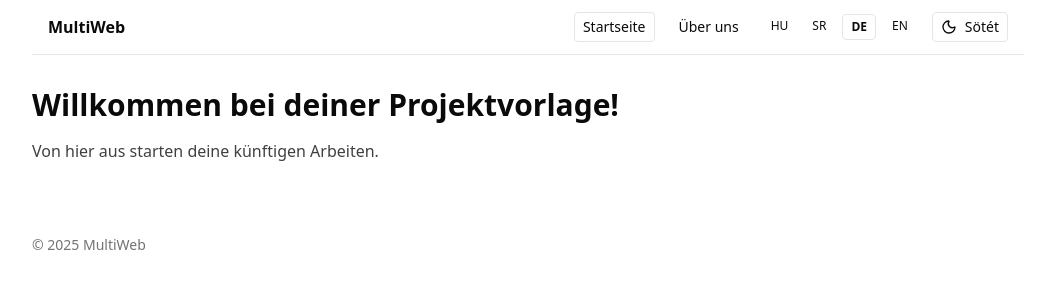
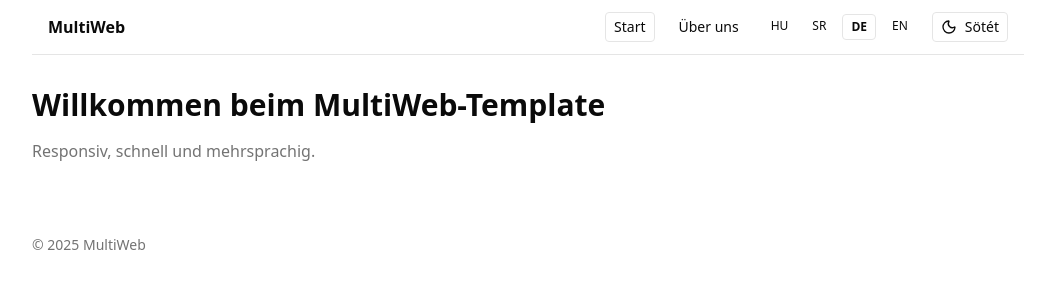
Before and after one commit to butus77/multiweb-template, a Next.js app: page /de in a window 1280 px wide. Shown: the top 300 px of the page, without its empty margins (112-1167 px from the left). Built offline with nearby package versions, Linux system fonts and the light colour scheme.

Commit message:
nyelvi utvonalak osszekotese, tisztazasa

```diff
--- a/messages/de.json
+++ b/messages/de.json
@@ -1,6 +1,18 @@
 {
-  "Meta": { "title": "Startvorlage", "description": "Mobile-first, mehrsprachige Next.js-Vorlage." },
-  "Nav": { "home": "Startseite", "about": "Über uns" },
-  "Hero": { "title": "Willkommen bei deiner Projektvorlage!", "subtitle": "Von hier aus starten deine künftigen Arbeiten." },
-  "About": { "body": "Dies ist eine Beispielseite in der Vorlage." }
+  "Meta": {
+    "title": "MultiWeb",
+    "description": "Mobile-First, mehrsprachiges Next.js-Template."
+  },
+  "Nav": {
+    "home": "Start",
+    "about": "Über uns"
+  },
+  "Hero": {
+    "title": "Willkommen beim MultiWeb-Template",
+    "subtitle": "Responsiv, schnell und mehrsprachig."
+  },
+  "AboutPage": {
+    "title": "Über uns",
+    "body": "Dies ist eine grundlegende mehrsprachige Vorlage für Next.js."
+  }
 }
--- a/messages/en.json
+++ b/messages/en.json
@@ -1,6 +1,18 @@
 {
-  "Meta": { "title": "Starter template", "description": "Mobile-first, multilingual Next.js template." },
-  "Nav": { "home": "Home", "about": "About" },
-  "Hero": { "title": "Welcome to your project template!", "subtitle": "From here your future work begins." },
-  "About": { "body": "This is a sample page in the template." }
+  "Meta": {
+    "title": "MultiWeb",
+    "description": "Mobile-first, multi-language Next.js template."
+  },
+  "Nav": {
+    "home": "Home",
+    "about": "About"
+  },
+  "Hero": {
+    "title": "Welcome to the MultiWeb template",
+    "subtitle": "Responsive, fast, and multilingual base."
+  },
+  "AboutPage": {
+    "title": "About",
+    "body": "This is a basic multi-language template for Next.js."
+  }
 }
--- a/messages/hu.json
+++ b/messages/hu.json
@@ -1,6 +1,18 @@
 {
-  "Meta": { "title": "Kezdő sablon", "description": "Mobil-first, többnyelvű Next.js sablon." },
-  "Nav": { "home": "Főoldal", "about": "Rólunk" },
-  "Hero": { "title": "Üdv a projekt sablonban!", "subtitle": "Innen indul minden jövőbeli munkád." },
-  "About": { "body": "Ez egy mintalap a sablonban." }
+  "Meta": {
+    "title": "MultiWeb",
+    "description": "Mobil-first, többnyelvű Next.js sablon."
+  },
+  "Nav": {
+    "home": "Kezdőlap",
+    "about": "Rólunk"
+  },
+  "Hero": {
+    "title": "Üdv a MultiWeb sablonban",
+    "subtitle": "Reszponzív, gyors és többnyelvű alap."
+  },
+  "AboutPage": {
+    "title": "Rólunk",
+    "body": "Ez egy alap többnyelvű sablon Next.js-hez."
+  }
 }
--- a/messages/sr.json
+++ b/messages/sr.json
@@ -1,6 +1,18 @@
 {
-  "Meta": { "title": "Start šablon", "description": "Mobil-prvo, višejezični Next.js šablon." },
-  "Nav": { "home": "Početna", "about": "O nama" },
-  "Hero": { "title": "Dobro došli u vaš projektni šablon!", "subtitle": "Odavde počinju vaši budući radovi." },
-  "About": { "body": "Ovo je primer stranice u šablonu." }
+  "Meta": {
+    "title": "MultiWeb",
+    "description": "Мобил-фёрст, вишејезични Next.js шаблон."
+  },
+  "Nav": {
+    "home": "Почетна",
+    "about": "О нама"
+  },
+  "Hero": {
+    "title": "Добродошли у MultiWeb шаблон",
+    "subtitle": "Респонзивна, брза и вишејезична основа."
+  },
+  "AboutPage": {
+    "title": "О нама",
+    "body": "Ово је основни вишејезични шаблон за Next.js."
+  }
 }
--- a/middleware.ts
+++ b/middleware.ts
@@ -1,10 +1,19 @@
+// middleware.ts
 import createMiddleware from 'next-intl/middleware';
-import {locales, defaultLocale} from './i18n';
+import {locales, defaultLocale} from './src/i18n';
 
 export default createMiddleware({
   locales,
   defaultLocale,
-  localePrefix: 'always'
+  localeDetection: true
 });
 
-export const config = { matcher: ['/((?!_next|.*\..*|api).*)'] };
+export const config = {
+  matcher: ['/((?!api|_next|_vercel|.*\\..*).*)']
+};
+// The matcher above excludes paths starting with:
+// - /api (API routes)
+// - /_next (Next.js internals)
+// - /_vercel (Vercel internals)
+// - any path containing a dot (e.g., static files like .css, .js, images, etc.)
+// You can adjust the matcher based on your specific needs.
--- a/src/app/[locale]/about/page.tsx
+++ b/src/app/[locale]/about/page.tsx
@@ -1,11 +1,12 @@
-import {getTranslations} from 'next-intl/server';
+'use client';
+import {useTranslations} from "next-intl";
 
-export default async function AboutPage() {
-  const t = await getTranslations();
+export default function AboutPage() {
+  const t = useTranslations("AboutPage");
   return (
-    <section className="prose max-w-none">
-      <h1>{t('Nav.about')}</h1>
-      <p>{t('About.body')}</p>
-    </section>
+    <article className="prose max-w-none">
+      <h1>{t("title")}</h1>
+      <p>{t("body")}</p>
+    </article>
   );
 }
--- a/src/app/[locale]/page.tsx
+++ b/src/app/[locale]/page.tsx
@@ -1,11 +1,15 @@
-import {getTranslations} from 'next-intl/server';
+// src/app/[locale]/page.tsx
+'use client';
 
-export default async function HomePage() {
-  const t = await getTranslations();
+import {useTranslations} from 'next-intl';
+
+export default function HomePage() {
+  const t = useTranslations('Hero');
   return (
     <section className="grid gap-4">
-      <h1 className="text-3xl font-extrabold">{t('Hero.title')}</h1>
-      <p className="text-base text-neutral-700">{t('Hero.subtitle')}</p>
+      <h1 className="text-3xl font-extrabold">{t('title')}</h1>
+      <p className="text-base text-muted-foreground">{t('subtitle')}</p>
     </section>
   );
 }
+// src/app/page.tsx
--- a/src/app/layout.tsx
+++ b/src/app/layout.tsx
@@ -1,6 +1,32 @@
 import "@/app/globals.css";
 import { Inter } from "next/font/google";
 import ThemeProvider from "@/components/ThemeProvider";
+import {getTranslations} from 'next-intl/server';
+import {getBaseUrl} from '@/lib/site';
+import type {Locale} from '@/i18n';
+// A Google Fonts Inter betűtípus konfigurációja
+export async function generateMetadata({params}:{params: Promise<{locale: string}>}) {
+  const {locale} = await params;
+  const base = getBaseUrl();
+
+  // Lokalizált cím/description a Meta namespace-ből
+  const t = await getTranslations({locale: locale as Locale, namespace: 'Meta'});
+
+  return {
+    title: t('title'),
+    description: t('description'),
+    alternates: {
+      languages: {
+        hu: `${base}/hu`,
+        sr: `${base}/sr`,
+        de: `${base}/de`,
+        en: `${base}/en`
+      }
+    },
+    metadataBase: new URL(base)
+  };
+}
+
 
 const inter = Inter({
   subsets: ["latin", "latin-ext"],
--- a/src/app/page.tsx
+++ b/src/app/page.tsx
@@ -1,5 +1,37 @@
+// src/app/page.tsx
 import {redirect} from "next/navigation";
+import {headers as getHeaders, cookies as getCookies} from "next/headers";
+import {locales, defaultLocale, type Locale} from "../i18n";
 
-export default function RootRedirect() {
-  redirect("/hu");
+function pickLocaleFromAcceptLanguage(accept: string): Locale | undefined {
+  const supported = new Set(locales as readonly string[]);
+  const codes = accept
+    .split(",")
+    .map((part) => part.split(";")[0].trim().toLowerCase())
+    .filter(Boolean);
+
+  for (const code of codes) {
+    if (supported.has(code)) return code as Locale;
+  }
+  for (const code of codes) {
+    const base = code.split("-")[0];
+    if (supported.has(base)) return base as Locale;
+  }
+  return undefined;
 }
+
+export default async function RootRedirect() {
+  const cookieStore = await getCookies();
+  const hdrs = await getHeaders();
+
+  const cookieLocale = cookieStore.get("NEXT_LOCALE")?.value as Locale | undefined;
+
+  let locale: Locale | undefined = cookieLocale;
+  if (!locale) {
+    const accept = hdrs.get("accept-language") ?? "";
+    locale = pickLocaleFromAcceptLanguage(accept);
+  }
+  if (!locale) locale = defaultLocale;
+
+  redirect(`/${locale}`);
+}
--- a/src/components/Header.tsx
+++ b/src/components/Header.tsx
@@ -1,12 +1,9 @@
+import HeaderClient from "./HeaderClient";
 import {getTranslations} from "next-intl/server";
-import HeaderClient from "@/components/HeaderClient";
+import type {Locale} from "@/i18n";
 
-export default async function Header({locale}:{locale: string}) {
-  const t = await getTranslations();
-  const labels = {
-    home: t("Nav.home"),
-    about: t("Nav.about"),
-    // contact: t("Nav.contact")
-  };
+export default async function Header({locale}:{locale: Locale}) {
+  const t = await getTranslations({locale, namespace: "Nav"});
+  const labels = { home: t("home"), about: t("about") };
   return <HeaderClient locale={locale} labels={labels} />;
 }
--- a/src/components/LocaleSwitcher.tsx
+++ b/src/components/LocaleSwitcher.tsx
@@ -7,16 +7,16 @@ type Locale = 'hu' | 'sr' | 'de' | 'en';
 
 export default function LocaleSwitcher({current}:{current: Locale}) {
   const pathname = usePathname() || '/';
-
-  // Szétszedjük az aktuális útvonalat (pl. /hu/about → ["hu","about"])
-  const raw = pathname.split(/[?#]/)[0];       // levágjuk query/hash részt
+  const raw = pathname.split(/[?#]/)[0];
   const segments = raw.split('/').filter(Boolean);
-
-  // Ha nincs locale a path elején, úgy kezeljük, mintha csak ["hu"] lenne.
-  // De nálunk a router mindig /[locale]/... formában van, így a 0. elem a nyelv.
   const rest = segments.slice(1).join('/');
 
   const locales: Locale[] = ['hu','sr','de','en'];
+
+  function setLocaleCookie(l: Locale) {
+    // 1 évig érvényes, teljes site-ra
+    document.cookie = `NEXT_LOCALE=${l}; Path=/; Max-Age=31536000; SameSite=Lax`;
+  }
 
   return (
     <div className="flex gap-2" role="group" aria-label="Válassz nyelvet">
@@ -28,6 +28,7 @@ export default function LocaleSwitcher({current}:{current: Locale}) {
             key={l}
             href={href}
             aria-current={active ? 'true' : undefined}
+            onClick={() => setLocaleCookie(l)}  /* ← EZ AZ 1 SOR A LÉNYEG */
             className={`px-2 py-1 rounded text-xs uppercase
               ${active ? 'border font-semibold' : 'hover:underline'}`}
           >
```
